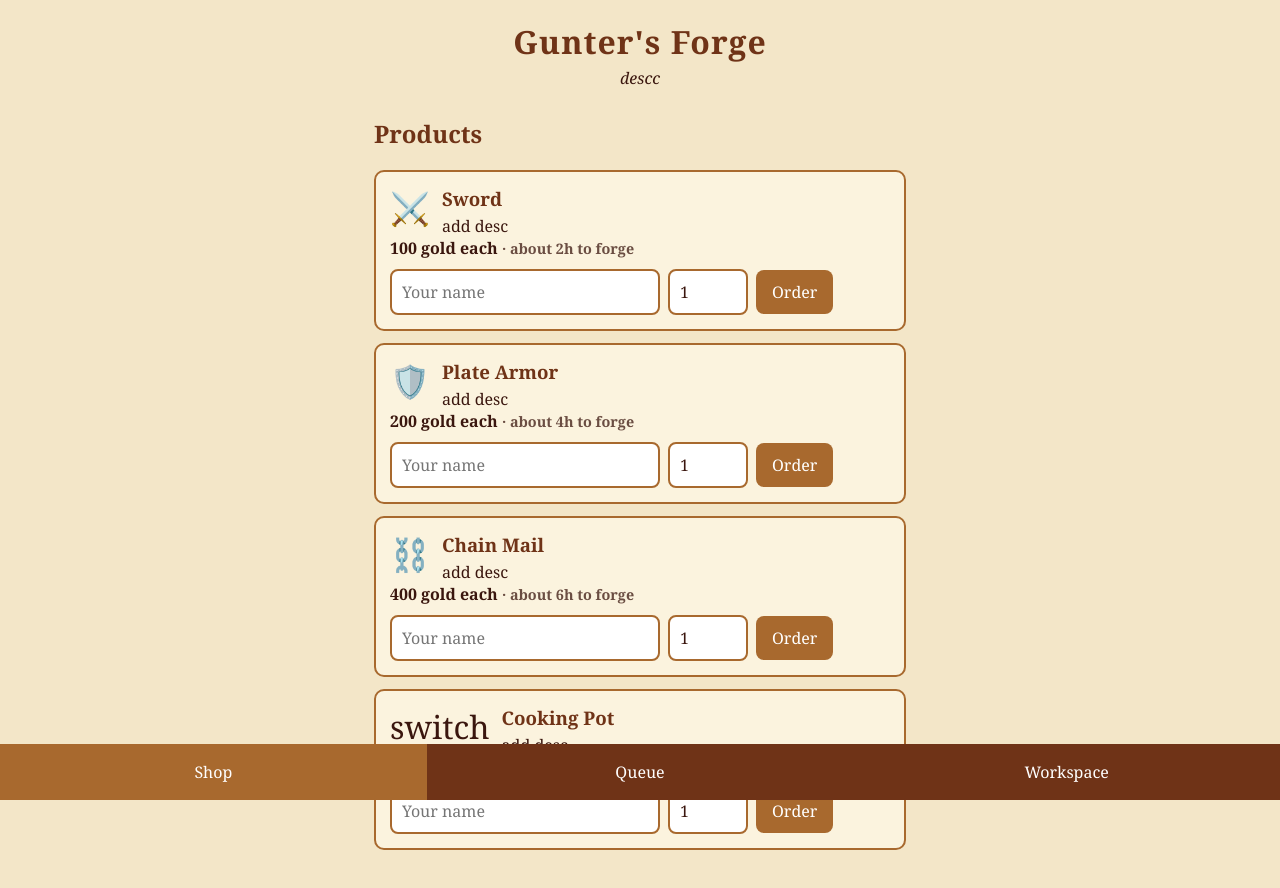
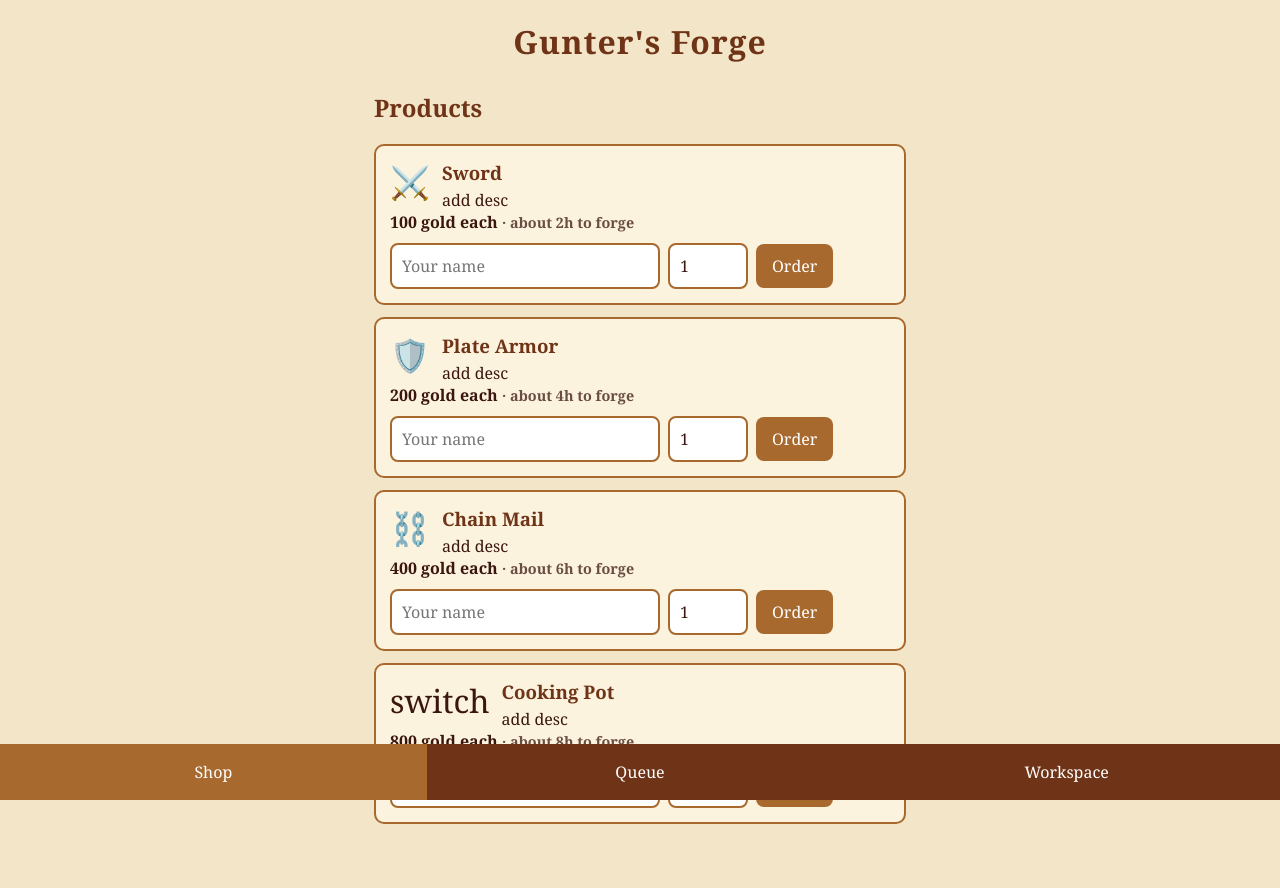
Before and after one commit to MaazHawa/KU-HSD-2026, a plain HTML site: page index.html in a window 1280 px wide. Drawn offline with Linux system fonts and the light colour scheme.

Commit message:
remove desc

```diff
--- a/index.html
+++ b/index.html
@@ -9,7 +9,6 @@
 <body>
   <header>
     <h1>Gunter's Forge</h1>
-    <p>descc</p>
   </header>
 
   <main>
```
